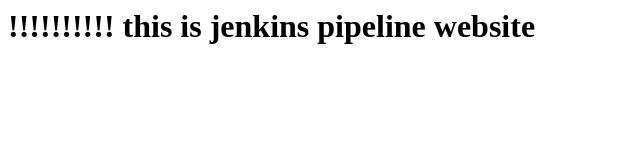
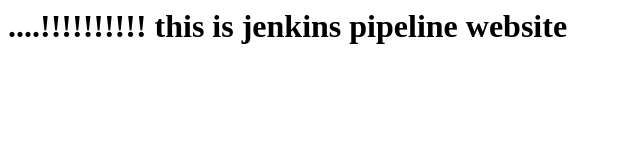
Before and after one commit to Prathamesh1236/swarm_project, a plain HTML site: page index.html in a window 1280 px wide. Shown: the whole page, without its empty margins (0-640 px from the left). Drawn offline with Linux system fonts and the light colour scheme.

Commit message:
pipeline

```diff
--- a/index.html
+++ b/index.html
@@ -1 +1 @@
-<h1>!!!!!!!!!! this is jenkins pipeline  website</h1>
+<h1>....!!!!!!!!!! this is jenkins pipeline  website</h1>
```
